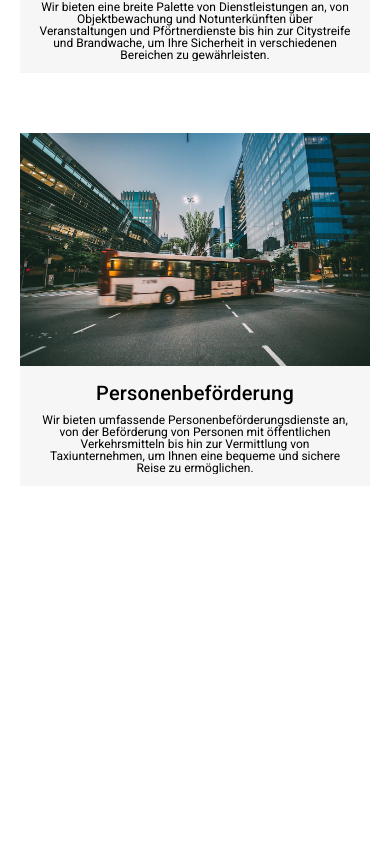
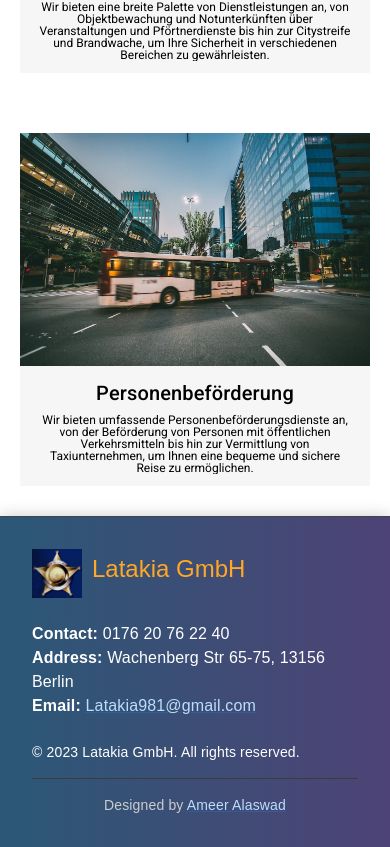
Before and after one commit to Ameer-Alaswad/latakia-gmbh-services-freelance, a React (Vite) app: page / in a window 390 px wide. Shown: the part 3446-4293 px from the top of the page. Before the commit the page ends 3962 px from the top, so only its background shows below. Built offline with nearby package versions, Linux system fonts and the light colour scheme; a web font is replaced by a local one.

Commit message:
adds footer, style it and make it responsive

```diff
--- a/index.html
+++ b/index.html
@@ -11,6 +11,11 @@
       rel="stylesheet"
       href="https://fonts.googleapis.com/css?family=Curisve"
     />
+    <link
+      rel="stylesheet"
+      href="https://fonts.googleapis.com/css2?family=Caveat&display=swap"
+    />
+
     <meta name="viewport" content="width=device-width, initial-scale=1.0" />
     <title>Latakia</title>
   </head>
--- a/src/App.tsx
+++ b/src/App.tsx
@@ -2,6 +2,7 @@ import "./App.css";
 import { BrowserRouter, Route, Routes } from 'react-router-dom';
 import ButtonAppBar from "./components/header";
 import LandingPage from "./components/landing-page";
+import Footer from "./components/footer";
 const App = () => {
   return (
     <div>
@@ -10,6 +11,7 @@ const App = () => {
         <Routes>
           <Route path="/" element={ <LandingPage /> } />
         </Routes>
+        <Footer />
       </BrowserRouter>
     </div>
   );
--- a/src/assets/text.tsx
+++ b/src/assets/text.tsx
@@ -4,3 +4,14 @@ export const LATAKIA_GMBH = "Latakia GmbH"
 export const NEXT_TEXT = "Next"
 export const BACK_TEXT = "Back"
 export const SERVICES_TITLE_TEXT = "Unsere Dienstleistungen"
+export const CONTACT_TEXT = "Contact"
+export const PHONE_NUMBER = "0176 20 76 22 40"
+export const ADDRESS_TEXT = "Address"
+export const ADDRESS_DETAILS_TEXT = "Wachenberg Str 65-75, 13156 Berlin"
+export const EMAIL_TEXT = "Email"
+export const COMPANY_EMAIL = "Latakia981@gmail.com"
+export const RIGHTS_RESERVED_TEXT = "Latakia GmbH. All rights reserved."
+export const DESIGNED_BY_TEXT = "Designed by"
+export const DESIGNER_NAME_TEXT = "Ameer Alaswad"
+export const DESIGNER_WEBSITE_TEXT = "https://ameer-alaswad.netlify.app/"
+export const WEBSITE_OWNER_EMAIL_TEXT = "mailto:Latakia981@gmail.com"
--- /dev/null
+++ b/src/components/footer/index.tsx
@@ -0,0 +1,86 @@
+import { Grid, Typography, Link, Divider, Box } from "@mui/material";
+import useMediaQuery from "@mui/material/useMediaQuery";
+import {
+    companyTitleStyles,
+    footerGridStyles,
+    footerMailContainerStyles,
+    allRightsReservedContainerStyles,
+    allRightsReservedStyles,
+    dividerStyles,
+    designedByStyles,
+    designerNameStyles,
+    familyFontCursive,
+} from "./styles";
+import {
+    ADDRESS_DETAILS_TEXT,
+    ADDRESS_TEXT,
+    COMPANY_EMAIL,
+    CONTACT_TEXT,
+    DESIGNED_BY_TEXT,
+    DESIGNER_NAME_TEXT,
+    DESIGNER_WEBSITE_TEXT,
+    EMAIL_TEXT,
+    LATAKIA_GMBH,
+    PHONE_NUMBER,
+    RIGHTS_RESERVED_TEXT,
+    WEBSITE_OWNER_EMAIL_TEXT,
+} from "../../assets/text";
+
+const Footer = () => {
+    const matchesMobileSize = useMediaQuery("(max-width:462px)");
+
+    return (
+        <Box component="footer" sx={ footerMailContainerStyles }>
+            <Grid container spacing={ 3 }>
+                <Grid sx={ footerGridStyles } item xs={ 12 } md={ 4 }>
+                    <Box
+                        component="img"
+                        sx={ matchesMobileSize ? { width: "50px" } : { width: "80px" } }
+                        src="project-image.jpg"
+                        alt="project-logo"
+                    />
+                    <Typography variant="h5" gutterBottom sx={ companyTitleStyles }>
+                        { LATAKIA_GMBH }
+                    </Typography>
+                </Grid>
+                <Grid item xs={ 12 } md={ 4 }>
+                    <Typography
+                        sx={ familyFontCursive }
+                        variant="body1"
+                    >
+                        <strong>{ CONTACT_TEXT }:</strong> { PHONE_NUMBER }
+                    </Typography>
+                    <Typography
+                        sx={ familyFontCursive }
+                        variant="body1"
+                    >
+                        <strong>{ ADDRESS_TEXT }:</strong> { ADDRESS_DETAILS_TEXT }
+                    </Typography>
+                    <Typography
+                        sx={ familyFontCursive }
+                        variant="body1"
+                    >
+                        <strong>{ EMAIL_TEXT }:</strong>{ " " }
+                        <Link href={ WEBSITE_OWNER_EMAIL_TEXT } sx={ { color: "#bbdefb" } }>
+                            { COMPANY_EMAIL }
+                        </Link>
+                    </Typography>
+                </Grid>
+                <Grid item xs={ 12 } md={ 4 } sx={ { allRightsReservedContainerStyles } }>
+                    <Typography sx={ allRightsReservedStyles } variant="body2">
+                        &copy; { new Date().getFullYear() } { RIGHTS_RESERVED_TEXT }
+                    </Typography>
+                </Grid>
+            </Grid>
+            <Divider sx={ dividerStyles } />
+            <Typography variant="body2" sx={ designedByStyles }>
+                { DESIGNED_BY_TEXT }{ " " }
+                <Link href={ DESIGNER_WEBSITE_TEXT } sx={ designerNameStyles }>
+                    { DESIGNER_NAME_TEXT }
+                </Link>
+            </Typography>
+        </Box>
+    );
+};
+
+export default Footer;
--- /dev/null
+++ b/src/components/footer/styles.tsx
@@ -0,0 +1,39 @@
+export const footerMailContainerStyles = {
+    background: "linear-gradient(to right, #2b5876, #4e4376)",
+    color: "#fff",
+    padding: "2rem",
+    borderTop: "1px solid #444",
+    boxShadow: "0px 0px 15px 0px rgba(0,0,0,0.2)",
+    fontFamily: "Pacifico, sans-serif",
+    transition: "background 0.5s",
+    "&:hover": {
+        background: "linear-gradient(to right, #4e4376, #2b5876)",
+    },
+};
+
+export const footerGridStyles = { display: "flex", alignItems: "center" };
+export const companyTitleStyles = {
+    color: "#ffa726",
+    fontFamily: "cursive, sans-serif",
+    marginLeft: "10px",
+};
+export const allRightsReservedContainerStyles = {
+    display: "flex",
+    flexDirection: "column",
+    alignItems: "flex-end",
+};
+export const allRightsReservedStyles = {
+    fontFamily: "cursive, sans-serif",
+    marginTop: "auto",
+};
+export const dividerStyles = { backgroundColor: "#444", marginY: "1rem" };
+export const designedByStyles = {
+    textAlign: "center",
+    color: "#ccc",
+    fontFamily: "cursive, sans-serif",
+};
+export const designerNameStyles = {
+    color: "#bbdefb",
+    transition: "color 0.3s",
+};
+export const familyFontCursive = { fontFamily: "cursive, sans-serif" }
```
